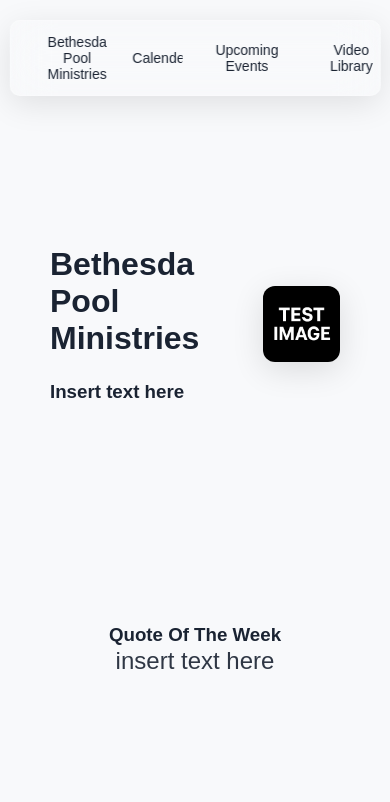
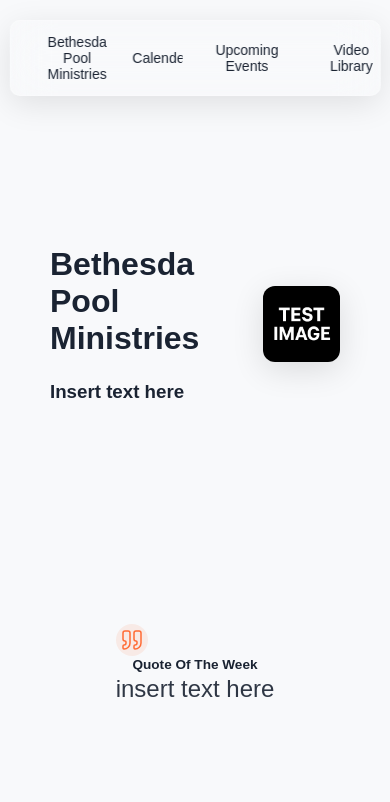
Before and after one commit to nkowanitemwani/besthesdapoolministries, a Next.js app: page / in a window 390 px wide. Shown: the top 802 px of the page. Built offline with nearby package versions, Linux system fonts and the light colour scheme; grey boxes are pictures that could not be loaded.

Commit message:
add home page intro video

```diff
--- /dev/null
+++ b/src/app/components/cards/quotecard/index.js
@@ -0,0 +1,15 @@
+import styles from "./quotecard.module.css"
+
+export default function QuoteCard({icon: Icon,title,subtitle}) {
+    return(
+        <div className={styles.qouteCard}>
+        {Icon && (
+            <div className={styles.iconWrapper}>
+                <Icon className={styles.icon} size={24} strokeWidth={1.5}></Icon>
+            </div>
+        )}
+            <h3 className={styles.title}>{title}</h3>
+            <p className={styles.subtitle}>{subtitle}</p>
+        </div>
+    );
+}
--- /dev/null
+++ b/src/app/components/cards/quotecard/quotecard.module.css
@@ -0,0 +1,75 @@
+.compactCard {
+    background: #f9f9f9;
+    border-radius: 8px;
+    padding: 1.2rem;
+    box-shadow: 0 2px 8px rgba(0, 0, 0, 0.1);
+    transition: all 0.3s ease;
+    cursor: pointer;
+    display: flex;
+    align-items: center;
+    gap: 1rem;
+    border: 1px solid rgba(0, 0, 0, 0.05);
+    margin-bottom: 0.75rem;
+}
+
+
+.compactCard:hover {
+  transform: translateY(-4px);
+  box-shadow: 0 8px 24px rgba(0, 0, 0, 0.15);
+}
+
+.iconWrapper {
+    width: 40px;
+    height: 40px;
+    display: flex;
+    align-items: center;
+    justify-content: center;
+    background: rgba(255, 107, 53, 0.1);
+    border-radius: 50%;
+    flex-shrink: 0;
+}
+
+.icon {
+    color: #ff6b35;
+}
+
+.title {
+    font-size: 1.25rem;
+    font-weight: 600;
+    color: #1a2332;
+    margin: 0;
+    line-height: 1.3;
+    flex: 1;
+}
+
+/* Mobile responsiveness */
+@media screen and (max-width: 768px) {
+    .compactCard {
+        padding: 1rem;
+        gap: 0.75rem;
+    }
+
+    .iconWrapper {
+        width: 36px;
+        height: 36px;
+    }
+
+    .title {
+        font-size: 0.9rem;
+    }
+}
+
+@media screen and (max-width: 480px) {
+    .compactCard {
+        padding: 0.8rem;
+    }
+
+    .iconWrapper {
+        width: 32px;
+        height: 32px;
+    }
+
+    .title {
+        font-size: 0.85rem;
+    }
+}
--- /dev/null
+++ b/src/app/components/introvideo/index.js
@@ -0,0 +1,8 @@
+export default function IntroVideo (){
+    return (
+        <video width={600} height={400} controls autoPlay muted preload="auto">
+            <source src="/videos/introvideo.mp4" type="video/mp4"></source>
+            Your browser does not support the video tag.
+        </video>
+    );
+}
--- a/src/app/page.js
+++ b/src/app/page.js
@@ -3,6 +3,9 @@
 import Image from "next/image";
 import styles from "./page.module.css";
 import Navbar from "./components/navbar";
+import QuoteCard from "./components/cards/quotecard";
+import { Quote } from "lucide-react";
+import IntroVideo from "./components/introvideo";
 
 export default function Home() {
   return (
@@ -27,20 +30,15 @@ export default function Home() {
           </div>
         </div>
       </section>
-      <section>
-        <div className={styles.quoteOfTheWeeek}>
-          <div className={styles.iconContainer}>
-
-          </div>
-          <div className={styles.textContainer}>
-            <h3>Quote Of The Week</h3>
-            <p>insert text here</p>
-          </div>
-        </div>
+      <section className="">
+       <QuoteCard
+        icon={Quote}
+        title="Quote Of The Week"
+        subtitle="insert text here"></QuoteCard>
       </section>
       <section>
         <div className={styles.videoContainer}>
-
+          <IntroVideo></IntroVideo>
         </div>
       </section>
 
```
Also changed, not shown: package.json (+5 -4 lines), 2 other files (tests, documents, lock files or other folders).
